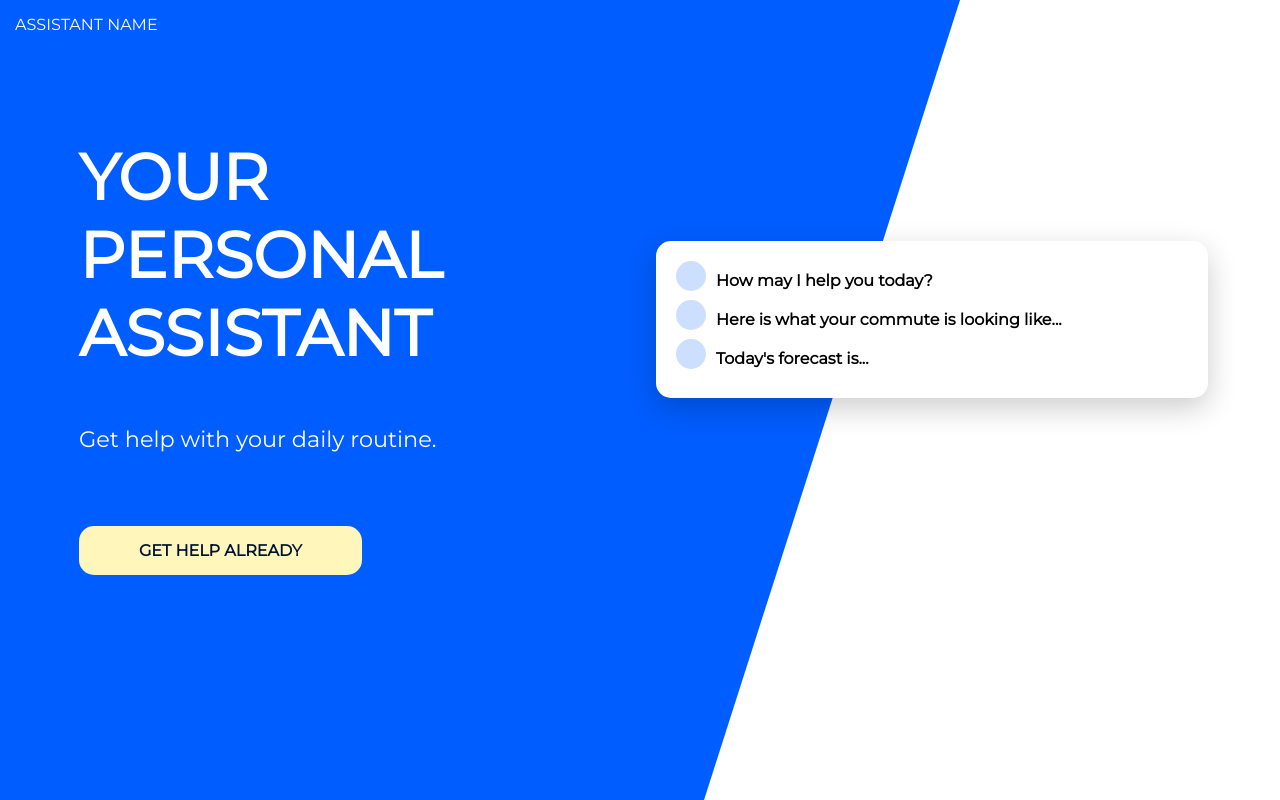
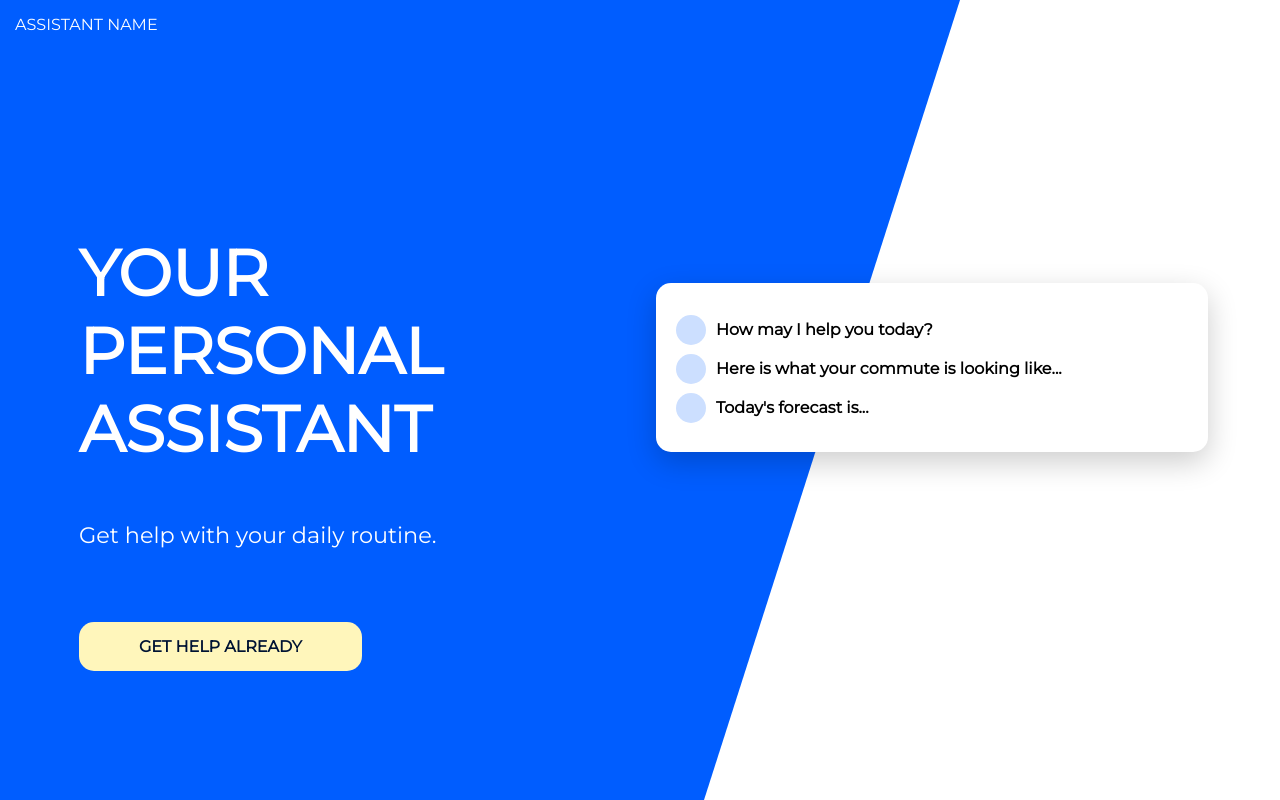
Before and after one commit to stefanlawr/SCSS-Sandbox, a plain HTML site: page index.html in a window 1280 px wide. Drawn offline with Linux system fonts and the light colour scheme.

Commit message:
tweaked styles

```diff
--- a/css/main.scss
+++ b/css/main.scss
@@ -80,9 +80,10 @@ main {
       list-style-type: none;
       margin: 0;
       padding: 0;
+      margin-top: .75em;
 
       li {
-        margin-bottom: 10px;
+        margin-bottom: 15px;
 
         span {
           position: absolute;
@@ -96,7 +97,7 @@ main {
         strong {
           display: inline-block;
           margin-left: max(40px);
-          margin-top: 10px;
+          margin-top: 5px;
         }
       }
     }
@@ -110,7 +111,7 @@ main {
     @include desktop {
       grid-area: primary;
       text-align: left;
-      margin: 4em 0 0 4em;
+      margin: 10em 0 0 4em;
     }
 
     h1 {
```
Also changed, not shown: css/main.css, 1 other file.
